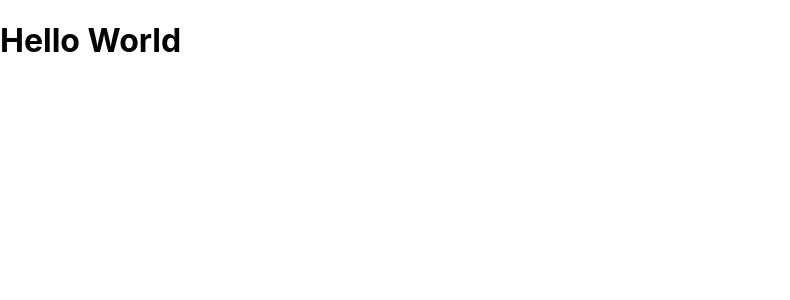
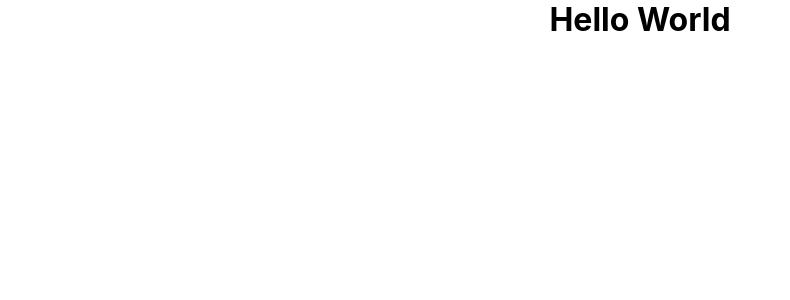
Before and after one commit to gabriel-brito/job-board, a React (Create React App) app: page / in a window 1280 px wide. Shown: the top 300 px of the page, without its empty margins (0-790 px from the left). Built offline with nearby package versions, Linux system fonts and the light colour scheme.

Commit message:
chore: adding global styles

```diff
--- a/package.json
+++ b/package.json
@@ -9,6 +9,7 @@
     "react": "^18.3.1",
     "react-dom": "^18.3.1",
     "react-scripts": "5.0.1",
+    "styled-components": "^6.1.13",
     "web-vitals": "^2.1.0"
   },
   "scripts": {
--- a/src/App.js
+++ b/src/App.js
@@ -1,5 +1,13 @@
+import GlobalStyles from "styles/global";
+
 function App() {
-  return <h1>Hello World</h1>;
+  return (
+    <>
+      <GlobalStyles />
+
+      <h1>Hello World</h1>
+    </>
+  );
 }
 
 export default App;
--- a/src/index.css
+++ b/src/index.css
@@ -6,8 +6,3 @@
   -webkit-font-smoothing: antialiased;
   -moz-osx-font-smoothing: grayscale;
 }
-
-code {
-  font-family: source-code-pro, Menlo, Monaco, Consolas, 'Courier New',
-    monospace;
-}
--- /dev/null
+++ b/src/styles/global.js
@@ -0,0 +1,26 @@
+import { createGlobalStyle } from "styled-components";
+
+const GlobalStyles = createGlobalStyle`
+    * {
+        box-sizing: border-box;
+        margin: 0;
+        padding: 0;
+    }
+
+    html, body {
+        min-height: 100vh;
+        width: 100%;
+    }
+
+    body {
+        display: flex;
+        justify-content: center;
+        font-family: -apple-system, BlinkMacSystemFont, 'Segoe UI', 'Roboto', 'Oxygen',
+            'Ubuntu', 'Cantarell', 'Fira Sans', 'Droid Sans', 'Helvetica Neue',
+            sans-serif;
+        -webkit-font-smoothing: antialiased;
+        -moz-osx-font-smoothing: grayscale;
+    }
+`;
+
+export default GlobalStyles;
```
Also changed, not shown: 1 other file (tests, documents, lock files or other folders).
